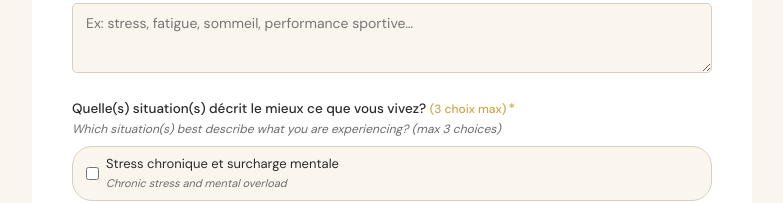
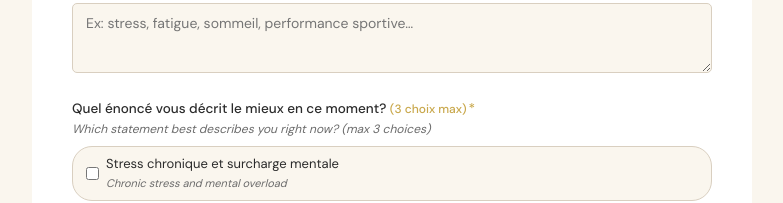
Before and after one commit to Breathavia/bilan-respiratoire, a plain HTML site: page index.html in a window 1280 px wide. Shown: the part 855-1058 px from the top of the page, without its empty margins (248-1031 px from the left). Drawn offline with nearby package versions, Linux system fonts and the light colour scheme.

Commit message:
index.html

```diff
--- a/index.html
+++ b/index.html
@@ -144,7 +144,7 @@ footer p{font-size:10px;color:#7a7060;line-height:1.8;}
     <textarea id="motif" name="motif" rows="2" placeholder="Ex: stress, fatigue, sommeil, performance sportive…"></textarea>
   </div>
   <div class="field">
-    <label>Quelle(s) situation(s) décrit le mieux ce que vous vivez? <span style="color:var(--gold);font-size:12px;">(3 choix max)</span><span class="req">*</span><em>Which situation(s) best describe what you are experiencing? (max 3 choices)</em></label>
+    <label>Quel énoncé vous décrit le mieux en ce moment? <span style="color:var(--gold);font-size:12px;">(3 choix max)</span><span class="req">*</span><em>Which statement best describes you right now? (max 3 choices)</em></label>
     <div class="radio-group" style="flex-direction:column;gap:6px;" id="situation-group">
       <label><input type="checkbox" name="situation" value="stress_surcharge" class="situation-cb"><span>Stress chronique et surcharge mentale<em>Chronic stress and mental overload</em></span></label>
       <label><input type="checkbox" name="situation" value="fatigue" class="situation-cb"><span>Fatigue persistante malgré le repos<em>Persistent fatigue despite rest</em></span></label>
```
